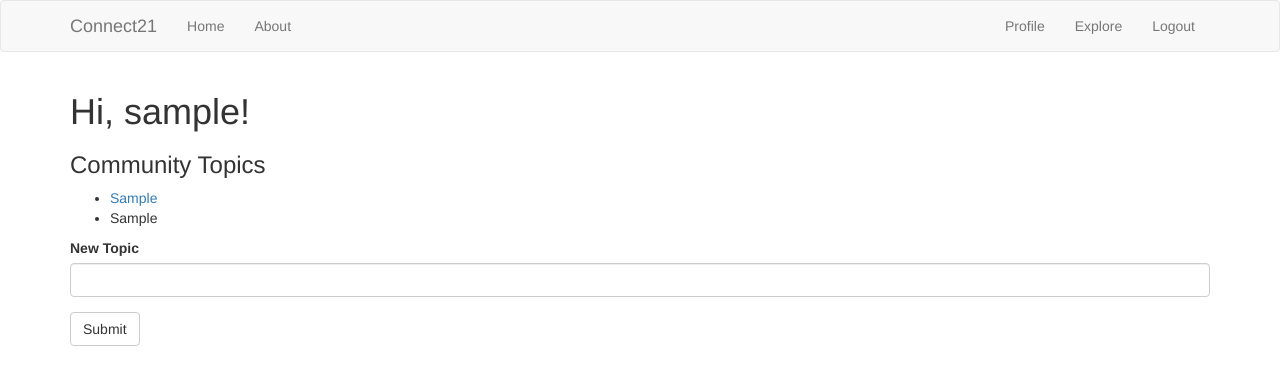
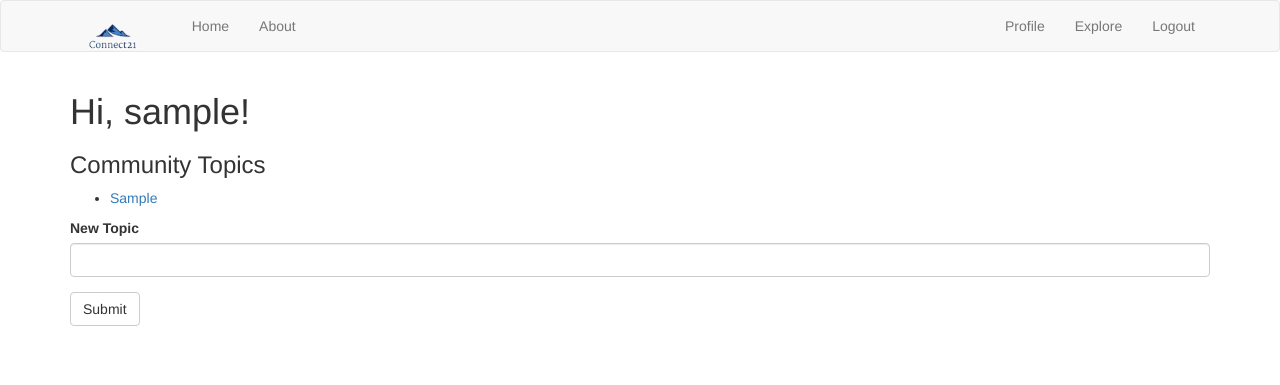
Before and after one commit to nessig12/Connect21, a Flask app: page /explore in a window 1280 px wide. Shown: the top 385 px of the page. Run offline with Flask 2, Linux system fonts and the light colour scheme; a user stored in the database is signed in; tables that the repository leaves empty hold one stand-in row (values such as "Sample post"); some libraries are stand-ins or nearby versions.

Commit message:
logo added

```diff
--- a/app/templates/base.html
+++ b/app/templates/base.html
@@ -14,7 +14,7 @@
                     <span class="icon-bar"></span>
                     <span class="icon-bar"></span>
                 </button>
-                <a class="navbar-brand" href="{{ url_for('main.index') }}">Connect21</a>
+                <a class="navbar-brand" href="{{ url_for('main.index') }}"><img src="{{url_for('static', filename='21.png')}}" alt="Connect21" height="37" ></a>
             </div>
             <div class="collapse navbar-collapse" id="bs-example-navbar-collapse-1">
                 <ul class="nav navbar-nav">
--- a/app/templates/explore.html
+++ b/app/templates/explore.html
@@ -9,7 +9,6 @@
     {% for topic in topics %}
 
         <li> <a href="{{ url_for('main.topic_page')}}">{{ topic.topic }}</a></li>
-        <li> {{ topic.topic }}</li>
     {% endfor %}
     </ul>
 
```
Also changed, not shown: app.db, app/static/21.png (added).
